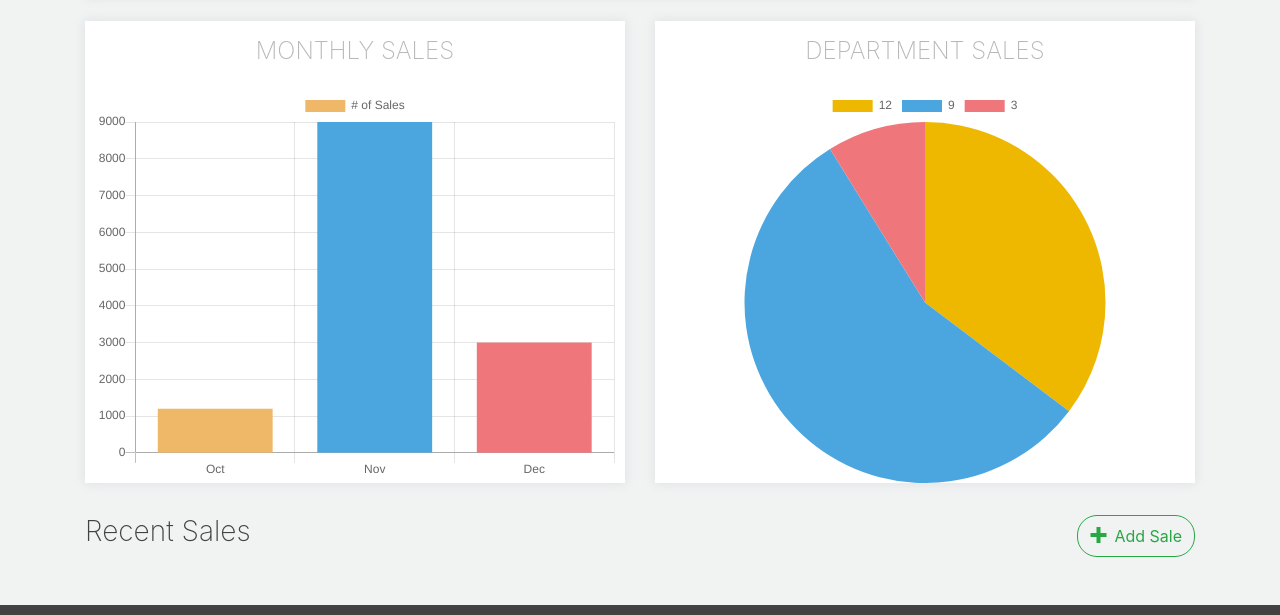
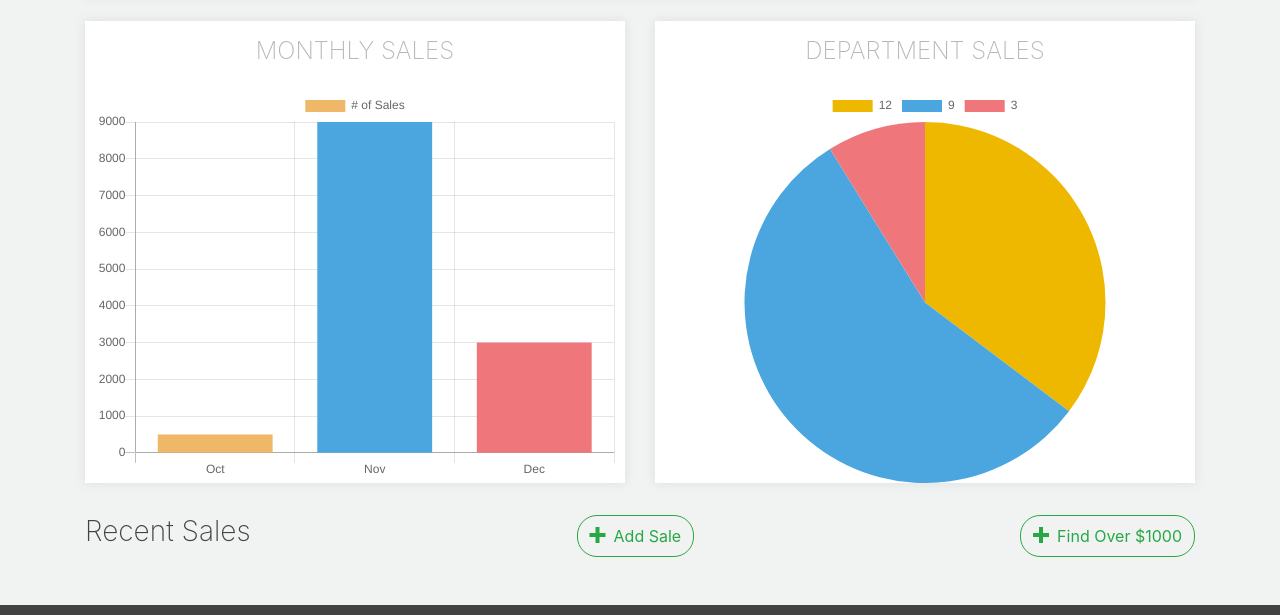
Before and after one commit to bigmosi/JavaScript-Arrays-and-Collections, a plain HTML site: page index.html in a window 1280 px wide. Shown: the part 367-982 px from the top of the page. Drawn offline with nearby package versions, Linux system fonts and the light colour scheme.

Commit message:
Array.find and findIndex

```diff
--- a/index.html
+++ b/index.html
@@ -62,6 +62,8 @@
 			<h3>Recent Sales</h3>
 			<button type="button" class="btn btn-outline-success" data-toggle="modal" data-target="#exampleModal"><span
 					class="oi oi-plus pr-2"></span>Add Sale</button>
+			<button type="button" class="btn btn-outline-success" data-toggle="modal" data-target="#exampleModal" onclick="findOver1000()"><span
+					class="oi oi-plus pr-2"></span>Find Over $1000</button>
 		</div>
 
 		<!-- New Sales View -->
--- a/js/page.js
+++ b/js/page.js
@@ -5,7 +5,7 @@ let pieCtx = document.getElementById('deptSales').getContext('2d');
 let yearlyLabel = document.getElementById('yearlyTotal');
 
 
-let monthlySales = Array.of(1200,9000,3000);
+let monthlySales = Array.of(500,9000,3000);
 let monthlyLabel = Array.of('Oct', 'Nov', 'Dec');
 
 let deptLabels = Array.of('Hiking', 'Running', 'Hunting');
@@ -15,15 +15,19 @@ function addYearlyTotal(a,b,c) {
   return a+b+c;
 }
 
-let octNums = Array.of(1200,1000,9000);
+let octNums = Array.of(500,1000,9000);
 let novNums = Array.of(1100,2000,9000);
 let decNums = Array.of(4000,1000,5000);
 
 let total = Array.of(addYearlyTotal(...octNums), addYearlyTotal(...novNums), addYearlyTotal(...decNums));
-alert(addYearlyTotal(...total));
 
 let yearlyTotal = addYearlyTotal(...monthlySales);
 yearlyLabel.innerHTML = "$" + yearlyTotal;
+
+function findOver1000() {
+  let firstThousand = monthlySales.findIdex(element => element > 1000);
+  alert(firstThousand);
+}
 
 // Bar
 
```
